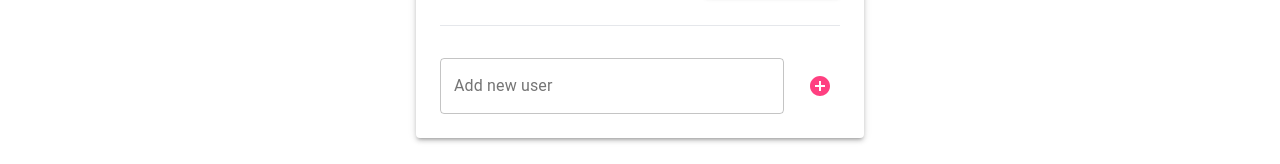
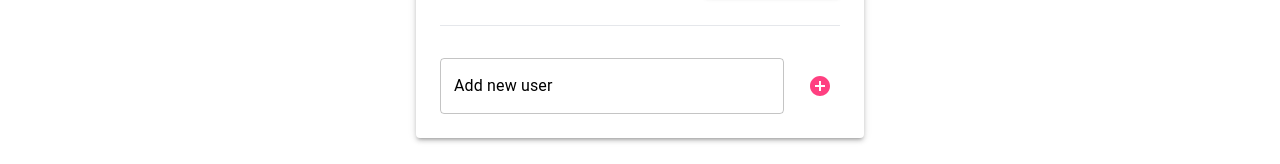
Before and after one commit to Junotas/React-Vite-TS-Tailwind-StartPage, a React (Vite) app: page /list in a window 1280 px wide. Shown: the part 419-583 px from the top of the page. Built offline with nearby package versions, Linux system fonts and the light colour scheme.

Commit message:
set texts to black color explicitly

```diff
--- a/src/routes/list.tsx
+++ b/src/routes/list.tsx
@@ -87,7 +87,7 @@ export const Route = createFileRoute("/list")({
                   <li
                     key={user.id}
                     className="flex justify-between items-center text-lg"
-                    style={{ color: "black" }} // set it to black fuck mui
+                    style={{ color: "black" }} // Set to black explicitly
                   >
                     {user.name}
                     <IconButton
@@ -110,7 +110,15 @@ export const Route = createFileRoute("/list")({
               value={newUserName}
               onChange={(e) => setNewUserName(e.target.value)}
               fullWidth
-              sx={{ mr: 2 }}
+              sx={{
+                mr: 2,
+                "& .MuiInputBase-input": {
+                  color: "black", // Set input text to black explicitly
+                },
+                "& .MuiInputLabel-root": {
+                  color: "black", // Set label text to black explicitly
+                },
+              }}
             />
             <IconButton type="submit" color="secondary" aria-label="add user">
               <AddCircleIcon />
```
